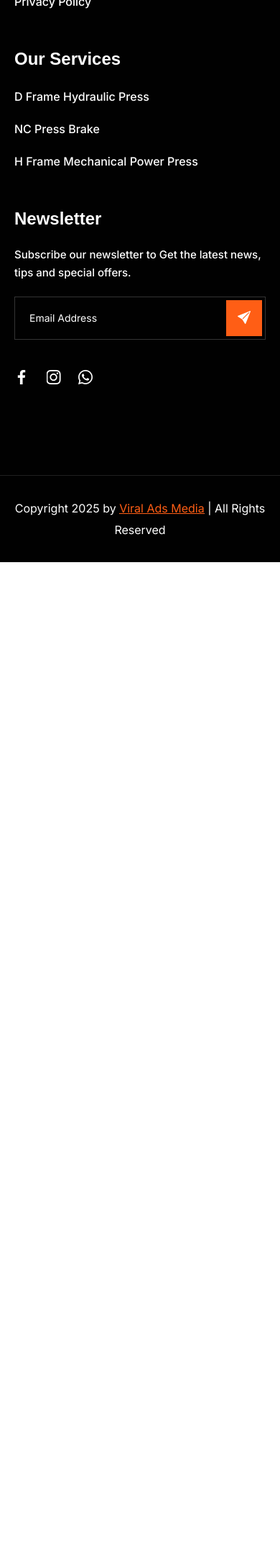
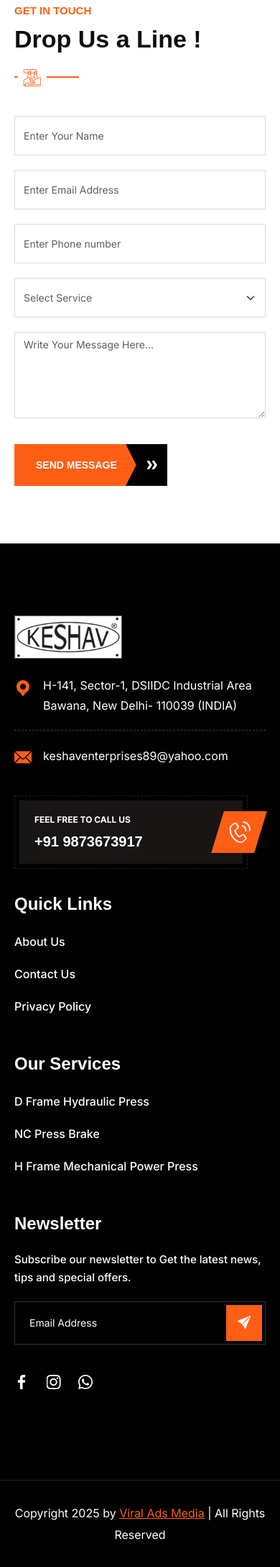
Before and after one commit to rj31portfolio/keshaventerprise, a PHP site: page /keshaventerprise/contact.php in a window 390 px wide. Shown: the part 3138-5315 px from the top of the page at 72% size. Before the commit the page ends 3919 px from the top, so only its background shows below. Run offline with PHP 8.4, Linux system fonts and the light colour scheme; some libraries are stand-ins or nearby versions; some web fonts are replaced.

Commit message:
contact form make

```diff
--- a/contact.php
+++ b/contact.php
@@ -78,10 +78,76 @@
     </div>
   </div>
 </section>
-<!--Form start-->
+<section class="pt-0">
+  <div class="container">
+    <div class="row align-items-center">
+      <div class="col-lg-8 col-md-12 ps-lg-10 order-1">
+        <div class="theme-title">
+          <h6>Get in Touch</h6>
+          <h2 class="text-anime-style">Drop Us a Line ! </h2>
+          <div class="title-divider">
+            <span class="title-divider-separator"></span>
+          </div>
+        </div>
+        <form id="contact-form" method="post" action="">
+          <div class="messages"></div>
+          <div class="row">
+            <div class="col-md-6">
+              <div class="form-group">
+                <input id="form_name" type="text" name="name" class="form-control" placeholder="Enter Your Name" required="required" data-error="Name is required.">
+                <div class="help-block with-errors"></div>
+              </div>
+            </div>
+            <div class="col-md-6">
+              <div class="form-group">
+                <input id="form_email" type="email" name="email" class="form-control" placeholder="Enter Email Address" required="required" data-error="Valid email is required.">
+                <div class="help-block with-errors"></div>
+              </div>
+            </div>
+          </div>
+          <div class="row">
+            <div class="col-md-6">
+              <div class="form-group">
+                <input id="form_phone" type="tel" name="phone" class="form-control" placeholder="Enter Phone number" required="required" data-error="Phone is required">
+                <div class="help-block with-errors"></div>
+              </div>
+            </div>
+            <div class="col-md-6">
+              <div class="form-group">
+                <select class="form-control form-select" aria-label="Default select example">
+                  <option selected>Select Service</option>
+                  <option value="1">Industry</option>
+                  <option value="2">Construction</option>
+                  <option value="3">Factory</option>
+                </select>
+              </div>
+            </div>
+          </div>
+          <div class="row">
+            <div class="col-md-12">
+              <div class="form-group">
+                <textarea id="form_message" name="message" class="form-control" placeholder="Write Your Message Here..." rows="4" required="required" data-error="Please,leave us a message."></textarea>
+                <div class="help-block with-errors"></div>
+              </div>
+            </div>
+            <div class="col-md-12 mt-3">
+              <button class="themeht-btn primary-btn">
+                <span>Send Message</span>
+                <i class="flaticon flaticon-double-chevron"></i>
+              </button>
+            </div>
+          </div>
+        </form>
+      </div>
+      <div class="col-lg-4 col-md-12 mt-6 mt-lg-0">
+        <div class="map iframe-h-2">
+          <iframe src="https://www.google.com/maps/embed?pb=!1m18!1m12!1m3!1d3151.840108181602!2d144.95373631539215!3d-37.8172139797516!2m3!1f0!2f0!3f0!3m2!1i1024!2i768!4f13.1!3m3!1m2!1s0x6ad65d4c2b349649%3A0xb6899234e561db11!2sEnvato!5e0!3m2!1sen!2sin!4v1497005461921" allowfullscreen=""></iframe>
+        </div>
+      </div>
+    </div>
+  </div>
+</section>
 
-
-<!--Form end-->
 
 <!--footer start-->
 <?php require_once('includes/footer.php');?>
```
